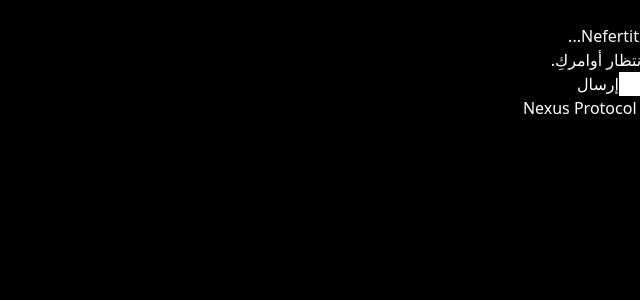
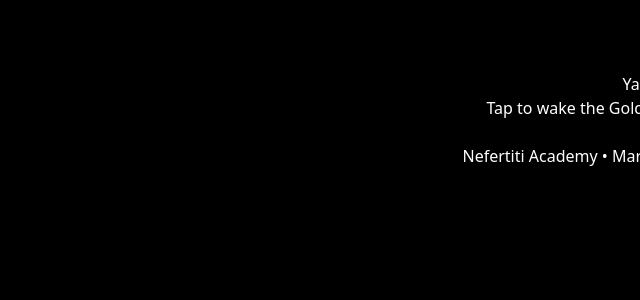
Before and after one commit to adamahmed29623-bit/NefertitiKidsVerse, a Next.js app: page / in a window 1280 px wide. Shown: the top 300 px of the page, without its empty margins (640-1280 px from the left). Built offline with nearby package versions, Linux system fonts and the light colour scheme.

Commit message:
Update page.tsx

```diff
--- a/src/app/page.tsx
+++ b/src/app/page.tsx
@@ -1,94 +1,99 @@
 "use client";
-import React, { useState } from 'react';
-import { useRouter } from 'next/navigation'; // محرك الانتقال الملكي
-// استدعاء المكونات بالأسماء الصغيرة كما اعتمدتِها
-import PharaohAvatar from '../components/pharaohavatar';
-import Navbar from '../components/navbar';
+import React, { useState, useEffect } from 'react';
+import { motion, AnimatePresence } from 'framer-motion';
+import { Mic, Sparkles, Trophy, Globe } from 'lucide-react';
 
-export default function NefertitiOS() {
-  const router = useRouter(); // تفعيل المحرك داخل الدالة بشكل صحيح
-  const [command, setCommand] = useState('');
-  const [showAvatar, setShowAvatar] = useState(false);
-  const [showUI, setShowUI] = useState(false);
-  const [messages, setMessages] = useState([
-    { text: 'Quantum Link: Secured', type: 'system' },
-    { text: 'Nefertiti KidsVerse OS v1.0.4 initialized...', type: 'system' },
-    { text: 'أهلاً بكِ يا ملكة نفرتيتي. الأكاديمية بانتظار أوامركِ.', type: 'welcome' }
-  ]);
+export default function RoyalAcademy() {
+  const [status, setStatus] = useState('IDLE'); // IDLE, LISTENING, SUCCESS, ERROR
+  const [xp, setXp] = useState(0);
+  const [message, setMessage] = useState("Tap to wake the Golden Voice");
 
-  const handleAction = () => {
-    const cmd = command.trim();
-    if (!cmd) return;
-
-    const newMsg = { text: `> ${cmd}`, type: 'cmd' };
-    let response = { text: 'عذراً، هذه الشفرة غير مسجلة في الأرشيف الملكي.', type: 'error' };
-
-    // 1. أمر الخلق (الأفاتار)
-    if (cmd.includes('خلق')) {
-      setShowAvatar(true);
-      response = { text: 'تم استدعاء الأفاتار الملكي بنجاح! انظر لجهة اليمين.', type: 'success' };
-    }
-    // 2. أمر المساعد (توت)
-    else if (cmd.includes('توت')) {
-      response = { text: 'المساعد الملكي "توت" في خدمتكِ الآن يا جلالة الملكة.', type: 'success' };
-    }
-    // 3. أمر البدء (الانتقال من الشاشة السوداء)
-    else if (cmd.includes('ابدء') || cmd.includes('تحدى') || cmd.includes('مغامره') || cmd.includes('افتح')) {
-      setShowUI(true);
-      response = { text: 'جاري فتح بوابات الأكاديمية... استعدي للانتقال للعرش.', type: 'success' };
-
-      // السطر السحري للانتقال إلى صفحة الـ dashboard بعد ثانيتين
-      setTimeout(() => {
-        router.push('/dashboard');
-      }, 2000);
+  // اختراع "صدى الكلمات" بالعامية المصرية [cite: 2025-12-24]
+  const startVoiceMagic = () => {
+    const Recognition = (window as any).SpeechRecognition || (window as any).webkitSpeechRecognition;
+    if (!Recognition) {
+      setMessage("Update your browser to hear the Magic");
+      return;
     }
 
-    setMessages(prev => [...prev, newMsg, response]);
-    setCommand('');
+    const mic = new Recognition();
+    mic.lang = 'ar-EG'; // تفعيل اللهجة المصرية [cite: 2025-12-24]
+
+    mic.onstart = () => {
+      setStatus('LISTENING');
+      setMessage("Gemini is listening... Say 'NOUR'");
+    };
+
+    mic.onresult = (e: any) => {
+      const transcript = e.results[0][0].transcript;
+      // التحقق من النطق بالعامية [cite: 2025-12-24]
+      if (transcript.includes("نور") || transcript.toLowerCase().includes("nour")) {
+        setStatus('SUCCESS');
+        setXp(500);
+        setMessage("MUBARAK! You brought the Light!");
+      } else {
+        setStatus('ERROR');
+        setMessage(`You said '${transcript}', try again: 'NOUR'`);
+      }
+    };
+
+    mic.onerror = () => setStatus('IDLE');
+    mic.onend = () => { if(status !== 'SUCCESS') setStatus('IDLE'); };
+    mic.start();
   };
 
   return (
-    <div className="min-h-screen bg-black text-white font-mono relative overflow-hidden flex flex-col">
-      {showUI && <div className="animate-in slide-in-from-top duration-1000"><Navbar /></div>}
+    <div className={`min-h-screen transition-all duration-[2000ms] flex flex-col items-center justify-center overflow-hidden ${status === 'SUCCESS' ? 'bg-[#D4AF37]' : 'bg-[#050505]'}`}>
 
-      <main className="flex-1 p-6 md:p-12 flex flex-col md:flex-row items-center justify-between">
-        <div className="w-full md:w-1/2 z-10">
-          <div className="bg-black/40 backdrop-blur-sm border border-yellow-900/20 rounded-xl p-4 mb-6 h-[400px] overflow-y-auto">
-            {messages.map((m, i) => (
-              <div key={i} className={`mb-2 text-lg ${
-                m.type === 'success' ? 'text-green-400 font-bold' :
-                m.type === 'welcome' ? 'text-yellow-500 font-bold' : 'text-gray-400'
-              }`}>
-                {m.text}
-              </div>
-            ))}
-          </div>
+      {/* رادار التقدم الملكي */}
+      <div className="fixed top-10 right-10 flex items-center gap-4 bg-white/5 p-4 rounded-full border border-white/10 backdrop-blur-xl">
+        <Trophy className={status === 'SUCCESS' ? 'text-black' : 'text-[#D4AF37]'} />
+        <span className={`text-2xl font-black ${status === 'SUCCESS' ? 'text-black' : 'text-white'}`}>{xp} XP</span>
+      </div>
 
-          <div className="relative flex gap-2 bg-[#0a0a0a] p-3 rounded-lg border border-yellow-600/30">
-            <span className="text-yellow-500 font-bold flex items-center pl-2">⚡</span>
-            <input
-              className="bg-transparent outline-none flex-1 text-white py-2"
-              value={command}
-              onChange={(e) => setCommand(e.target.value)}
-              onKeyDown={(e) => e.key === 'Enter' && handleAction()}
-              placeholder="أدخلي شفرة الأمر الملكي..."
-            />
-            <button onClick={handleAction} className="bg-yellow-600/20 border border-yellow-600/50 px-6 py-2 rounded text-yellow-500 font-bold">إرسال</button>
-          </div>
-        </div>
+      {/* بوابة الاختراع المريخية [cite: 2025-12-24] */}
+      <main className="text-center z-10">
+        <motion.div
+          animate={status === 'LISTENING' ? { scale: [1, 1.1, 1], rotate: [0, 5, -5, 0] } : {}}
+          transition={{ repeat: Infinity, duration: 2 }}
+          onClick={startVoiceMagic}
+          className={`w-48 h-48 mx-auto rounded-full flex items-center justify-center cursor-pointer relative shadow-2xl transition-all ${status === 'SUCCESS' ? 'bg-white' : 'bg-gradient-to-tr from-[#D4AF37] to-[#ffd700]'}`}
+        >
+          {status === 'LISTENING' ? <Sparkles className="w-20 h-20 text-white animate-pulse" /> : <Mic className={`w-20 h-20 ${status === 'SUCCESS' ? 'text-black' : 'text-white'}`} />}
+          {status === 'LISTENING' && (
+            <div className="absolute inset-0 rounded-full border-4 border-cyan-400 animate-ping" />
+          )}
+        </motion.div>
 
-        <div className="w-full md:w-1/3 flex flex-col items-center justify-center">
-          {showAvatar && (
-            <div className="animate-in zoom-in duration-1000 flex flex-col items-center">
-              <PharaohAvatar />
-              <div className="mt-6 px-8 py-2 border-2 border-yellow-600 text-[#D4AF37] font-bold rounded-full">الهوية الرقمية مفعلة</div>
-            </div>
-          )}
+        <div className="mt-12 space-y-4">
+          <motion.h1
+            key={message}
+            initial={{ opacity: 0, y: 20 }}
+            animate={{ opacity: 1, y: 0 }}
+            className={`text-4xl font-serif tracking-[10px] uppercase ${status === 'SUCCESS' ? 'text-black' : 'text-[#D4AF37]'}`}
+          >
+            {status === 'SUCCESS' ? "Welcome Home" : "Yalla Masry"}
+          </motion.h1>
+          <p className={`text-xl font-light italic ${status === 'SUCCESS' ? 'text-black/60' : 'text-white/40'}`}>
+            {message}
+          </p>
         </div>
       </main>
 
-      <footer className="p-6 opacity-20 text-[10px] tracking-[8px] uppercase text-center w-full">
-        Nexus Protocol Active • Nefertiti Academy v1.0
+      {/* الهوية البصرية للأكاديمية [cite: 2025-12-24] */}
+      <footer className="fixed bottom-10 flex flex-col items-center gap-2">
+        <div className="flex gap-2">
+          <Globe className={`w-4 h-4 ${status === 'SUCCESS' ? 'text-black' : 'text-[#D4AF37]'}`} />
+          <span className={`text-[10px] tracking-[10px] uppercase ${status === 'SUCCESS' ? 'text-black' : 'text-white/30'}`}>
+            Nefertiti Academy • Mars Branch
+          </span>
+        </div>
+        <div className={`h-1 w-24 rounded-full ${status === 'SUCCESS' ? 'bg-black/20' : 'bg-[#D4AF37]/20'}`}>
+          <motion.div
+            animate={{ width: status === 'SUCCESS' ? '100%' : '30%' }}
+            className={`h-full rounded-full ${status === 'SUCCESS' ? 'bg-black' : 'bg-[#D4AF37]'}`}
+          />
+        </div>
       </footer>
     </div>
   );
```
